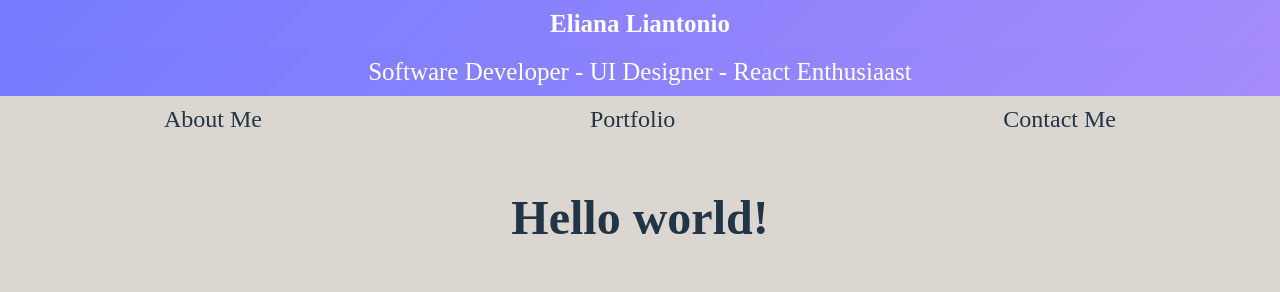
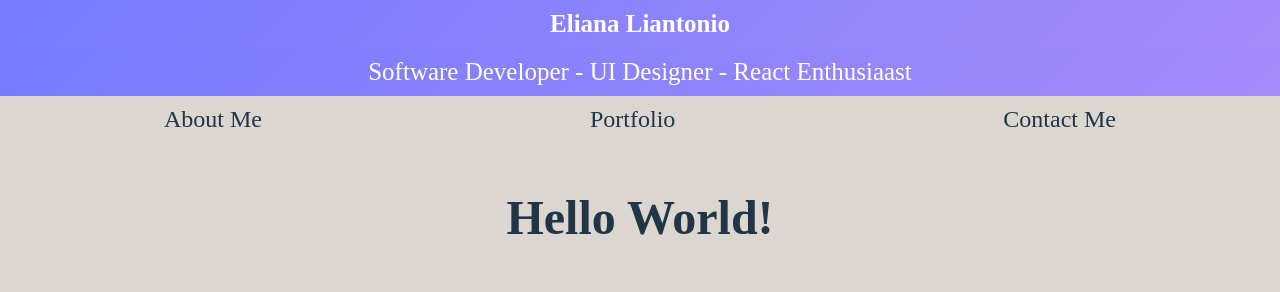
Before and after one commit to ElianaScript/eliana-portfolio, a React (Vite) app: page / in a window 1280 px wide. Shown: the top 292 px of the page. Built offline with nearby package versions, Linux system fonts and the light colour scheme; grey boxes are pictures that could not be loaded.

Commit message:
capitalized W in world on home page

```diff
--- a/src/pages/home.jsx
+++ b/src/pages/home.jsx
@@ -13,7 +13,7 @@ const About = () => {
                 style={{ fontSize: '3rem', marginBottom: '2rem', textAlign: 'center', fontWeight: 'bold' }}
                 data-aos="fade-up"
             >
-                Hello world!
+                Hello World!
             </h1>
 
             <div style={{ display: 'flex', alignItems: 'flex-start', marginBottom: '2rem' }} data-aos="fade-right">
```
